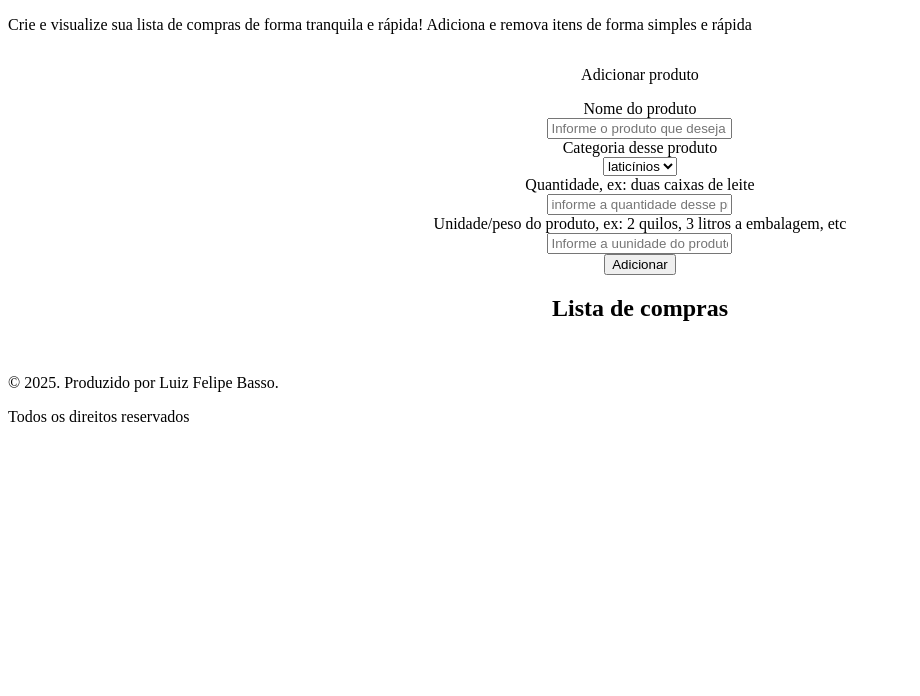
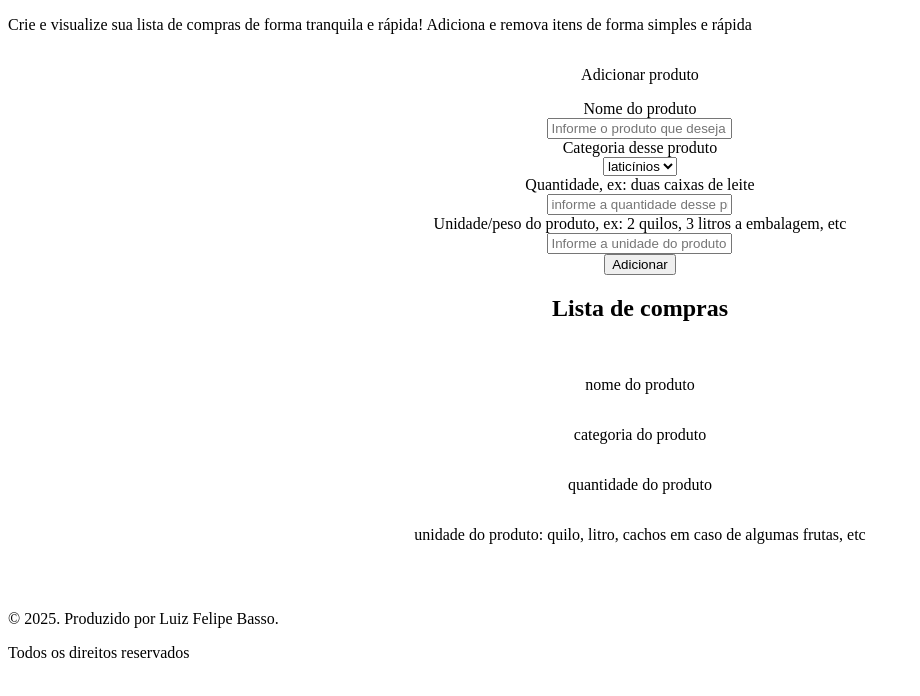
Before and after one commit to Lipedev300/listaCompras, a plain HTML site: page Index.html in a window 1280 px wide. Shown: the whole page, without its empty margins (0-920 px from the left). Drawn offline with Linux system fonts and the light colour scheme.

Commit message:
Adicionada uma legenda para os valores que aparecem em cada item da lista: nome do produto, categoria, quantidade e unidade

```diff
--- a/Index.html
+++ b/Index.html
@@ -31,11 +31,17 @@
             <label>Quantidade, ex: duas caixas de leite</label>
             <input id="quantity" name="quantidadeProduto" placeholder="informe a quantidade desse produto">
             <label> Unidade/peso do produto, ex: 2 quilos, 3 litros a embalagem, etc</label>
-            <input id="unity" type="text" name="unidade" placeholder="Informe a uunidade do produto">
+            <input id="unity" type="text" name="unidade" placeholder="Informe a unidade do produto">
             <button id="additem" type="button"> Adicionar</button>
         </form>
 
         <h2> Lista de compras</h2>
+        <br>
+        <p> nome do produto</p>
+        <p> categoria do produto</p>
+        <p> quantidade do produto</p>
+        <p> unidade do produto: quilo, litro, cachos em caso de algumas frutas, etc</p>
+        <br>
         <ul id="listacompras">
 
         </ul>
```
